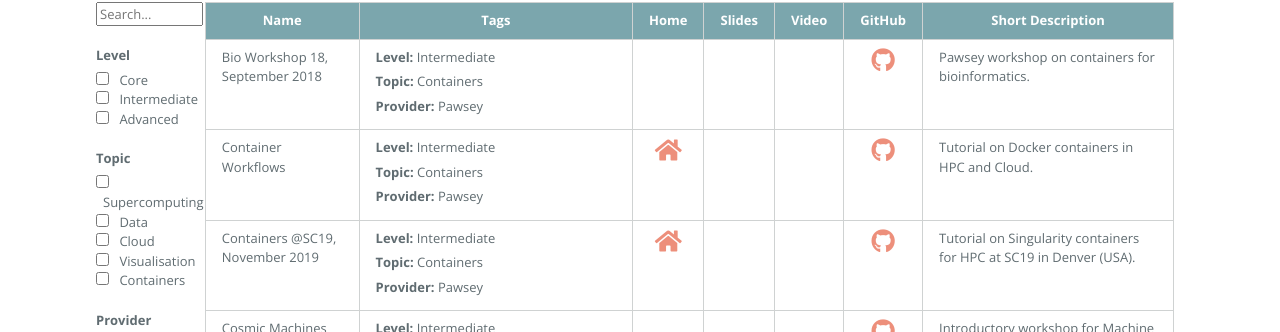
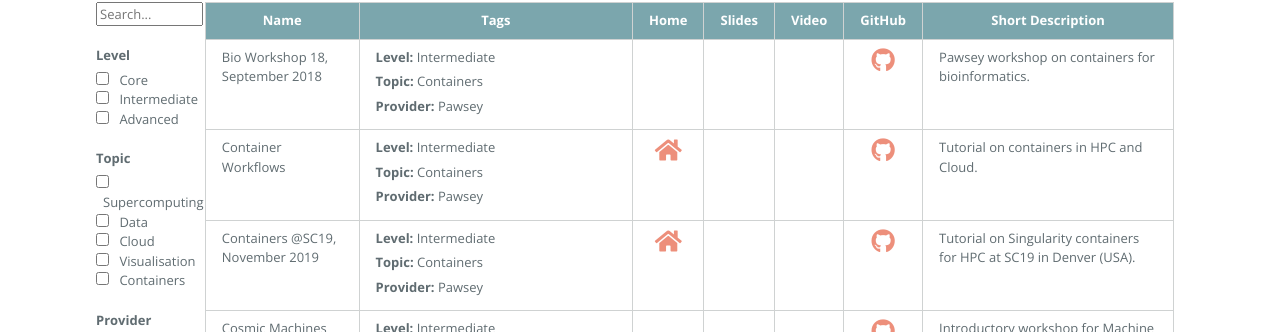
Before and after one commit to PawseySC/PawseySC.github.io, a Jekyll site: the page built from training.md, in a window 1280 px wide and 900 px high. Shown: the part 282-614 px from the top of the window. Built offline with Jekyll 4.4.1, drawn with Linux system fonts in a browser that asks for light colours; our own code applies the rules of GitHub Pages for plain Markdown files; the repository's description, which GitHub fills in, is left out.

Commit message:
minor edit to one item

```diff
--- a/_data/links.yml
+++ b/_data/links.yml
@@ -169,7 +169,7 @@ tableData:
   url: https://pawseysc.github.io/sc19-containers
   git: https://github.com/pawseysc/sc19-containers
 - title: Container Workflows
-  description: Tutorial on Docker containers in HPC and Cloud.
+  description: Tutorial on containers in HPC and Cloud.
   pageName: training.md
   level: Intermediate
   topic: Containers
```
